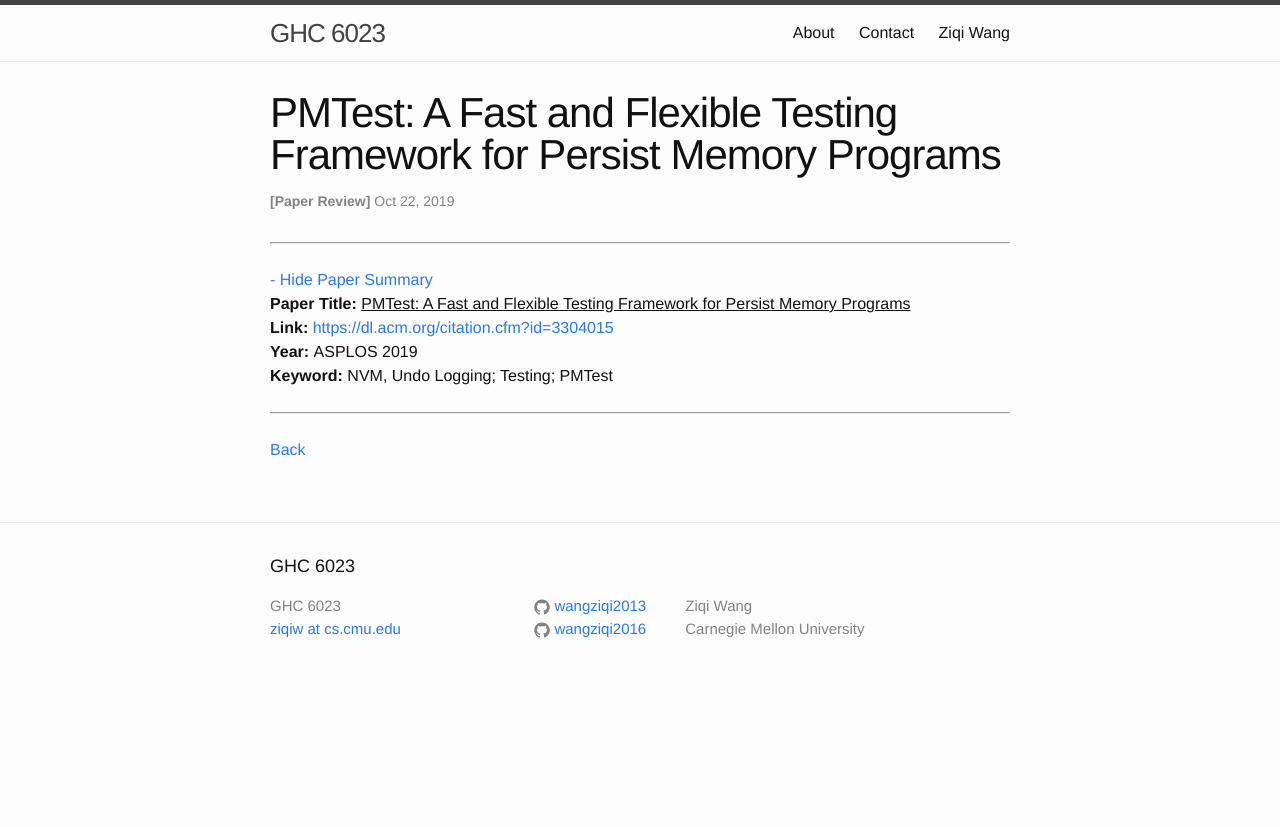
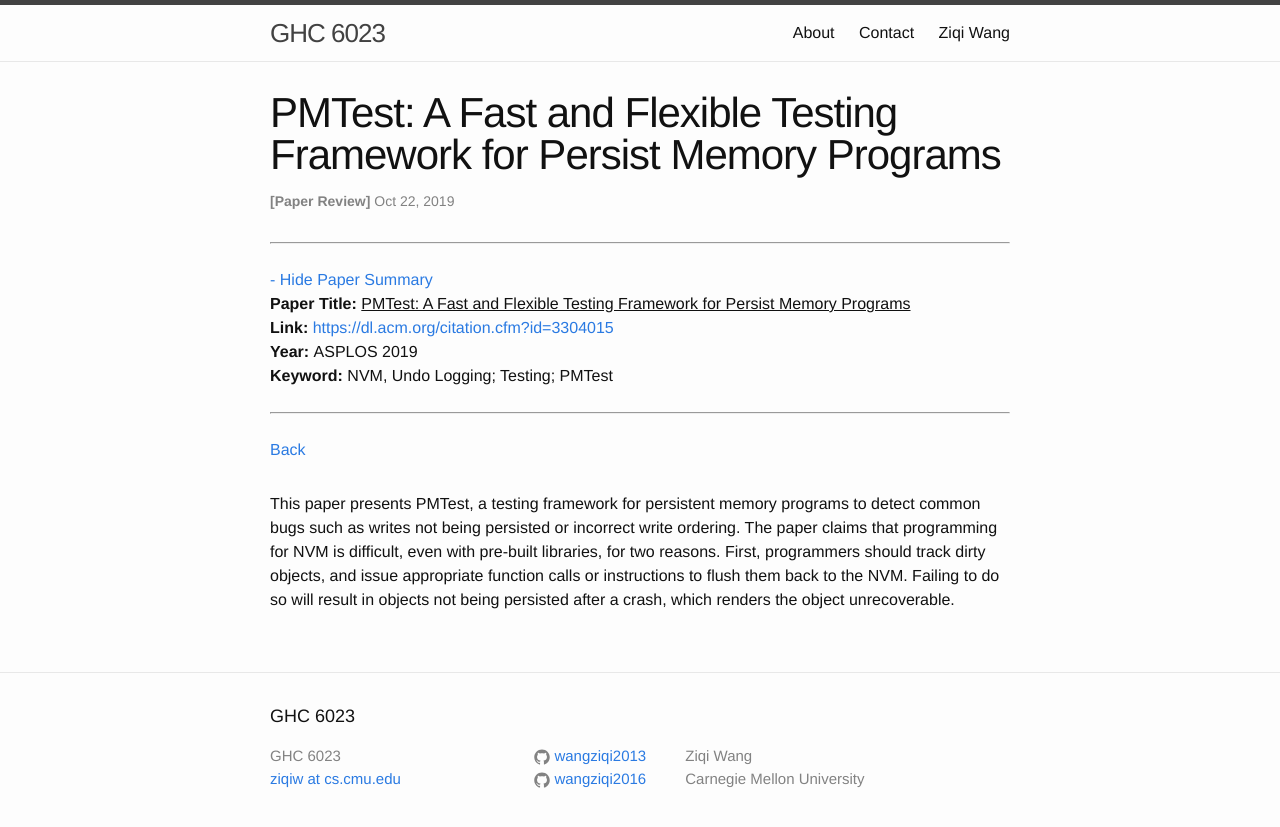
Before and after one commit to wangziqi2013/wangziqi2013.github.io, a Jekyll site: the page built from _posts/2019-10-22-pmtest.markdown, in a window 1280 px wide. Shown: the top 827 px of the page. Built offline with Jekyll 4.4.1, drawn with Linux system fonts in a browser that asks for light colours.

Commit message:
Adding first reason

```diff
--- a/_posts/2019-10-22-pmtest.markdown
+++ b/_posts/2019-10-22-pmtest.markdown
@@ -12,3 +12,9 @@ htm_cd:
 htm_cr:
 version_mgmt:
 ---
+
+This paper presents PMTest, a testing framework for persistent memory programs to detect common bugs such as writes
+not being persisted or incorrect write ordering. The paper claims that programming for NVM is difficult, even with pre-built
+libraries, for two reasons. First, programmers should track dirty objects, and issue appropriate function calls or instructions
+to flush them back to the NVM. Failing to do so will result in objects not being persisted after a crash, which renders the
+object unrecoverable.
```
